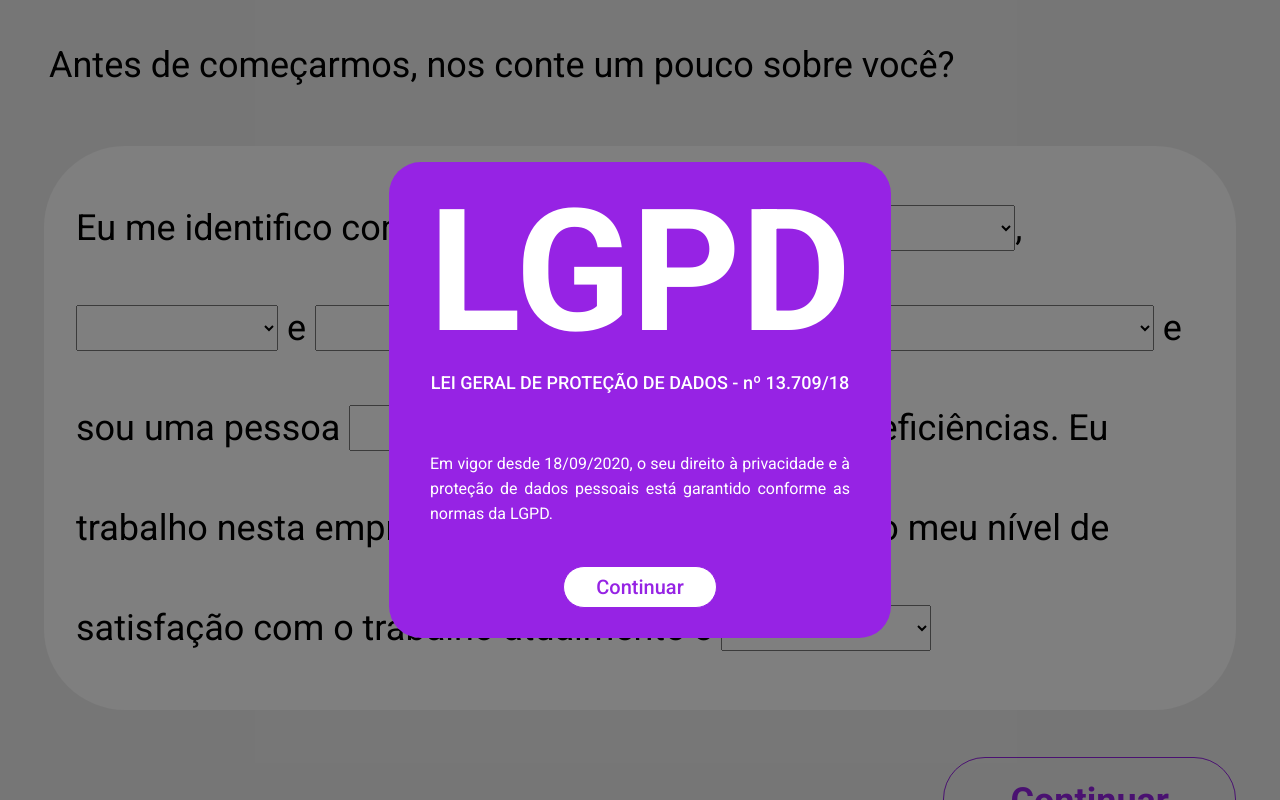
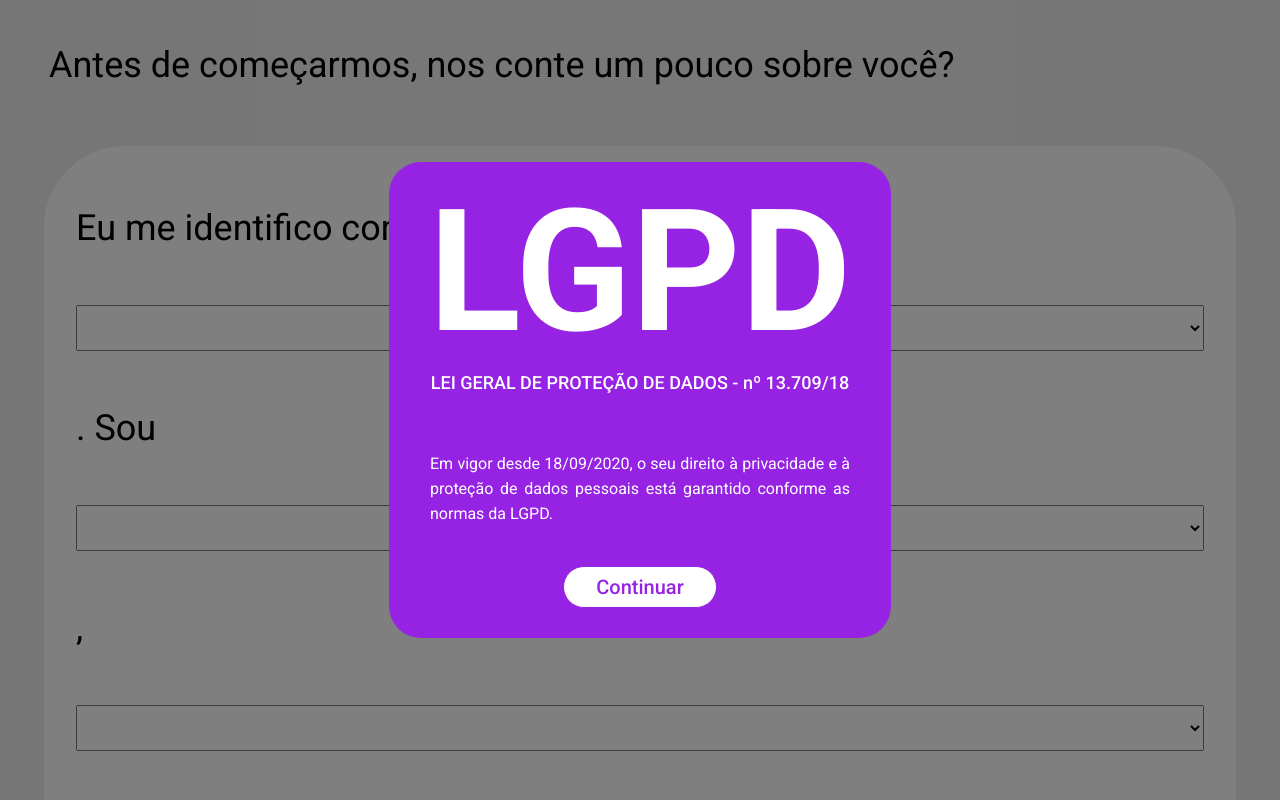
Before and after one commit to Jeansidharta/hackaton-ccr, a Next.js app: page / in a window 1280 px wide. Shown: the top 800 px of the page. Built offline with nearby package versions, Linux system fonts and the light colour scheme.

Commit message:
Select now has configurable styles

```diff
--- a/src/components/atoms/select/index.tsx
+++ b/src/components/atoms/select/index.tsx
@@ -14,6 +14,7 @@ const Input = styled.select`
 	font-weight: normal;
 	font-size: inherit;
 	cursor: pointer;
+	width: 100%;
 `;
 
 const Option = styled.option`
@@ -32,6 +33,7 @@ const Select: SelectComponent = ({
 	options,
 	onChange = () => {},
 	label,
+	className,
 }) => {
 	function handleChange (event: React.ChangeEvent<HTMLSelectElement>) {
 		const newValue = event.target.value;
@@ -39,7 +41,7 @@ const Select: SelectComponent = ({
 	}
 
 	return (
-		<Root>
+		<Root className={className}>
 			<Label>{label}</Label>
 			<Input onChange={handleChange}>
 				<Option value=''></Option>
```
